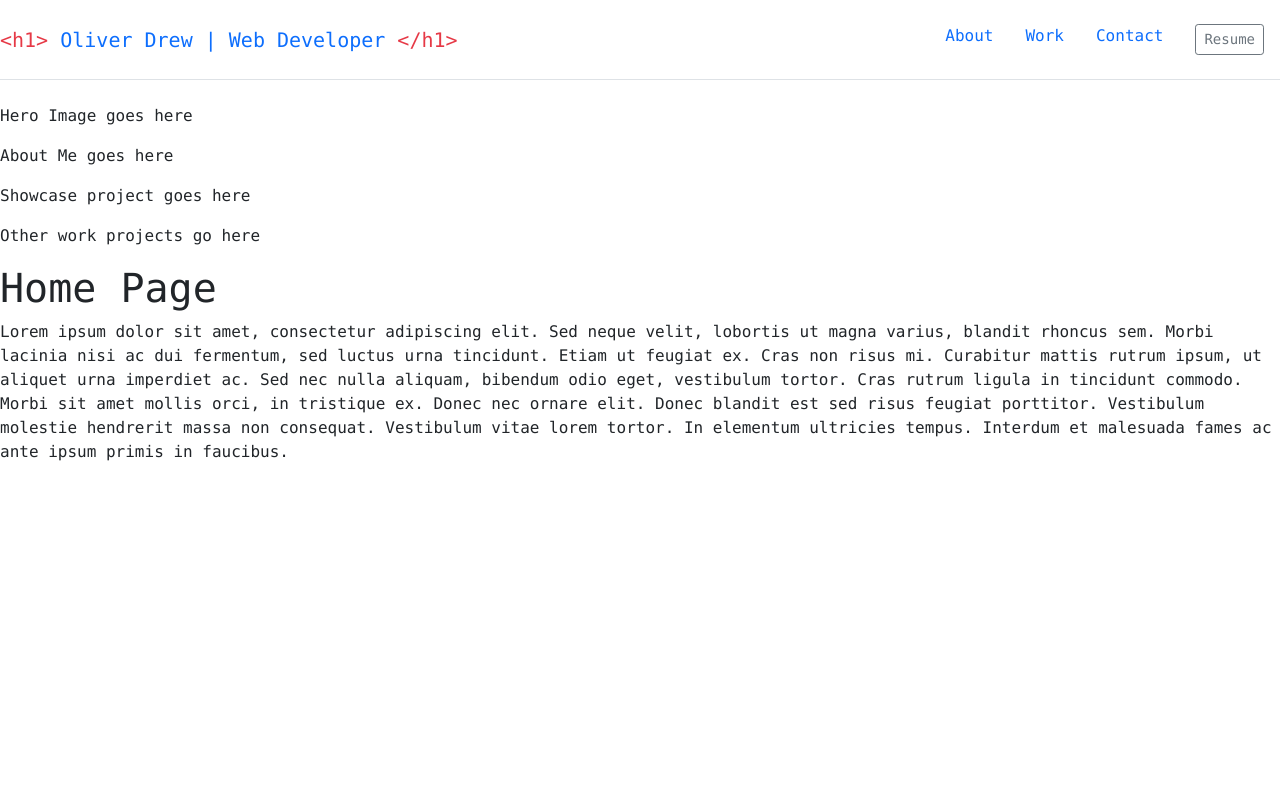
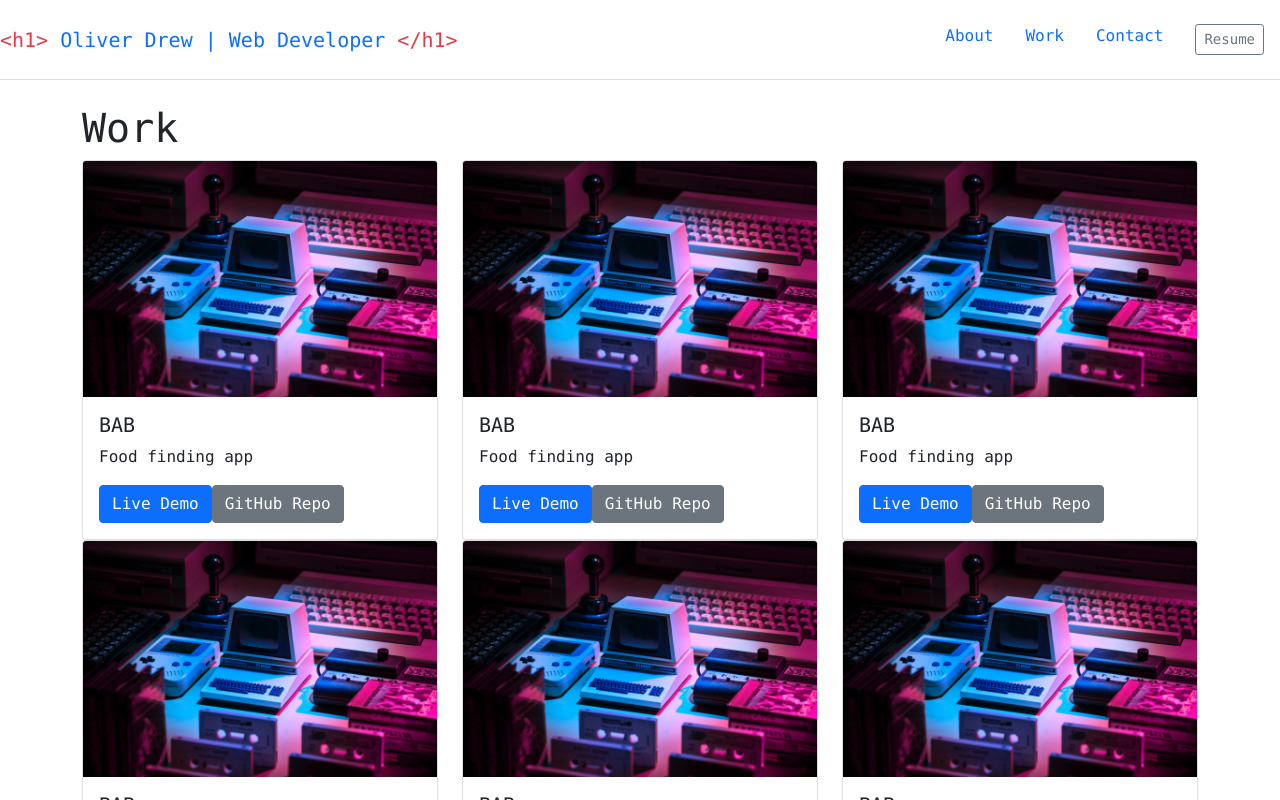
Before and after one commit to oli-drew/oliver-drew-react-portfolio, a React (Create React App) app: page / in a window 1280 px wide. Shown: the top 800 px of the page. Built offline with nearby package versions, Linux system fonts and the light colour scheme.

Commit message:
Added WorkCard and WorkShowcase components

```diff
--- a/src/components/PortfolioContainer.js
+++ b/src/components/PortfolioContainer.js
@@ -3,7 +3,6 @@ import Nav from "./Nav";
 import HeroImage from "./HeroImage";
 import AboutMe from "./AboutMe";
 import WorkShowcase from "./WorkShowcase";
-import WorkProjects from "./WorkProjects";
 
 // Sub-pages
 import Home from "./pages/Home";
@@ -41,10 +40,12 @@ export default function PortfolioContainer() {
       {/* We are passing the currentPage from state and the function to update it */}
       <Nav currentPage={currentPage} handlePageChange={handlePageChange} />
       <main>
-        <HeroImage />
+        {/* <HeroImage />
         <AboutMe />
         <WorkShowcase />
-        <WorkProjects />
+        <WorkProjects /> */}
+        {/* <WorkCard title="hello" description="this is the descripton" /> */}
+        <WorkShowcase />
       </main>
       {/* Here we are calling the renderPage method which will return a component  */}
       {renderPage()}
--- /dev/null
+++ b/src/components/WorkCard.js
@@ -0,0 +1,28 @@
+import React, { Component } from "react";
+import "../styles/WorkCard.css";
+
+class WorkCard extends Component {
+  render() {
+    return (
+      <div className="card">
+        <img
+          src={this.props.thumbnailImg}
+          className="card-img-top"
+          alt={this.props.description}
+        />
+        <div className="card-body">
+          <h5 className="card-title">{this.props.title}</h5>
+          <p className="card-text">{this.props.description}</p>
+          <a href={this.props.depURL} className="btn btn-primary">
+            Live Demo
+          </a>
+          <a href={this.props.gitURL} className="btn btn-secondary">
+            GitHub Repo
+          </a>
+        </div>
+      </div>
+    );
+  }
+}
+
+export default WorkCard;
--- a/src/components/WorkProjects.js
+++ b/src/components/WorkProjects.js
@@ -1,11 +1,64 @@
-import React from "react";
+import image from "../img/default.jpg";
 
-function WorkProject() {
-  return (
-    <div>
-      <p>Other work projects go here</p>
-    </div>
-  );
-}
+const workProjects = {
+  work: [
+    {
+      title: "BAB",
+      description: "Food finding app",
+      gitURL: "http://bab.github",
+      depURL: "http://bab.deployed",
+      thumbnailImg: image,
+      mainImg: "./img/default.jpg",
+    },
+    {
+      title: "BAB",
+      description: "Food finding app",
+      gitURL: "http://bab.github",
+      depURL: "http://bab.deployed",
+      thumbnailImg: image,
+      mainImg: "",
+    },
+    {
+      title: "BAB",
+      description: "Food finding app",
+      gitURL: "http://bab.github",
+      depURL: "http://bab.deployed",
+      thumbnailImg: image,
+      mainImg: "",
+    },
+    {
+      title: "BAB",
+      description: "Food finding app",
+      gitURL: "http://bab.github",
+      depURL: "http://bab.deployed",
+      thumbnailImg: image,
+      mainImg: "",
+    },
+    {
+      title: "BAB",
+      description: "Food finding app",
+      gitURL: "http://bab.github",
+      depURL: "http://bab.deployed",
+      thumbnailImg: image,
+      mainImg: "",
+    },
+    {
+      title: "BAB",
+      description: "Food finding app",
+      gitURL: "http://bab.github",
+      depURL: "http://bab.deployed",
+      thumbnailImg: image,
+      mainImg: "",
+    },
+    {
+      title: "BAB",
+      description: "Food finding app",
+      gitURL: "http://bab.github",
+      depURL: "http://bab.deployed",
+      thumbnailImg: image,
+      mainImg: "",
+    },
+  ],
+};
 
-export default WorkProject;
+export default workProjects;
--- a/src/components/WorkShowcase.js
+++ b/src/components/WorkShowcase.js
@@ -1,11 +1,31 @@
-import React from "react";
+import React, { Component } from "react";
+import WorkCard from "./WorkCard";
+import workProjects from "./WorkProjects";
+import "../styles/WorkShowcase.css";
 
-function WorkShowcase() {
-  return (
-    <div>
-      <p>Showcase project goes here</p>
-    </div>
-  );
+class WorkShowcase extends Component {
+  static defaultProps = workProjects;
+  render() {
+    return (
+      <div className="container">
+        <div className="row">
+          <h1>Work</h1>
+          {this.props.work.map((w) => (
+            <div className="col-md-4">
+              <WorkCard
+                title={w.title}
+                description={w.description}
+                gitURL={w.gitURL}
+                depURL={w.depURL}
+                thumbnailImg={w.thumbnailImg}
+                mainImg={w.mainImg}
+              />
+            </div>
+          ))}
+        </div>
+      </div>
+    );
+  }
 }
 
 export default WorkShowcase;
```
Also changed, not shown: src/components/projects/bab.js (deleted, +0 -9 lines), src/img/default.jpg (added), src/styles/WorkCard.css (added), src/styles/WorkShowcase.css (added).
